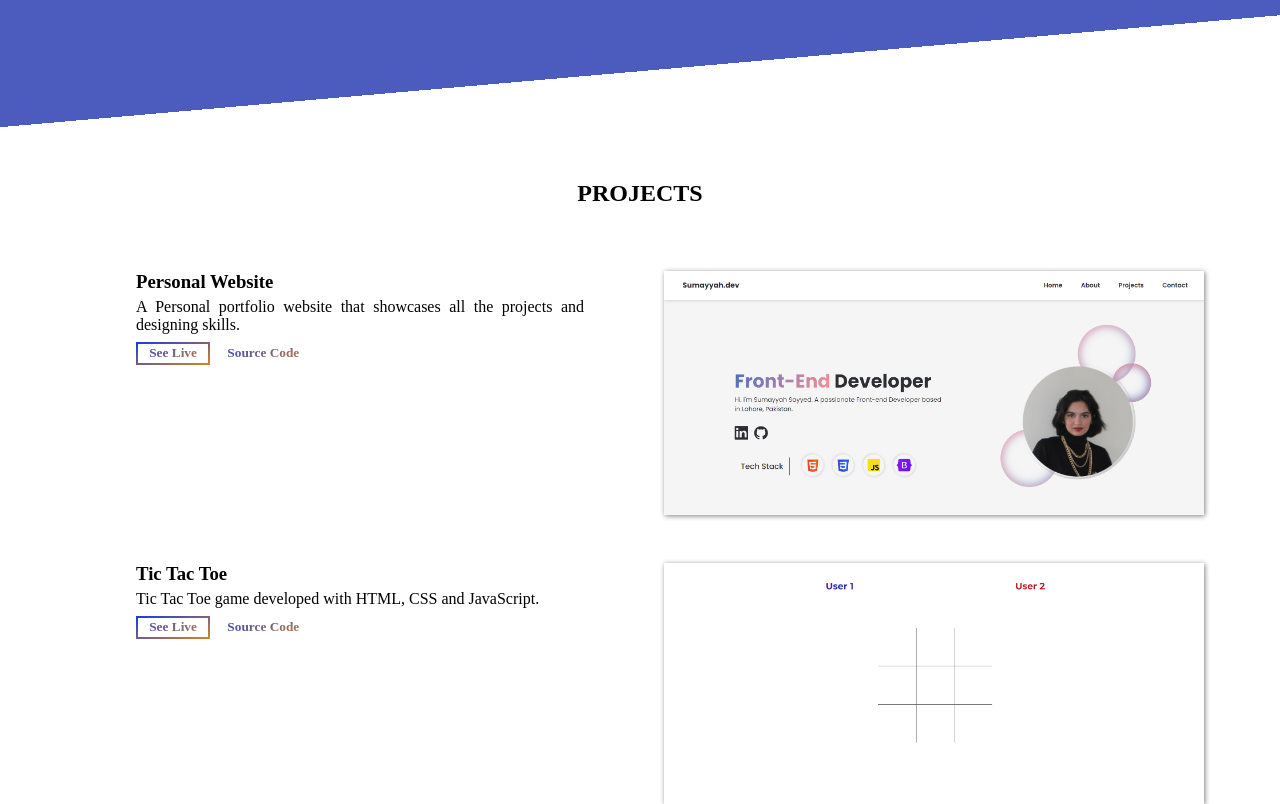
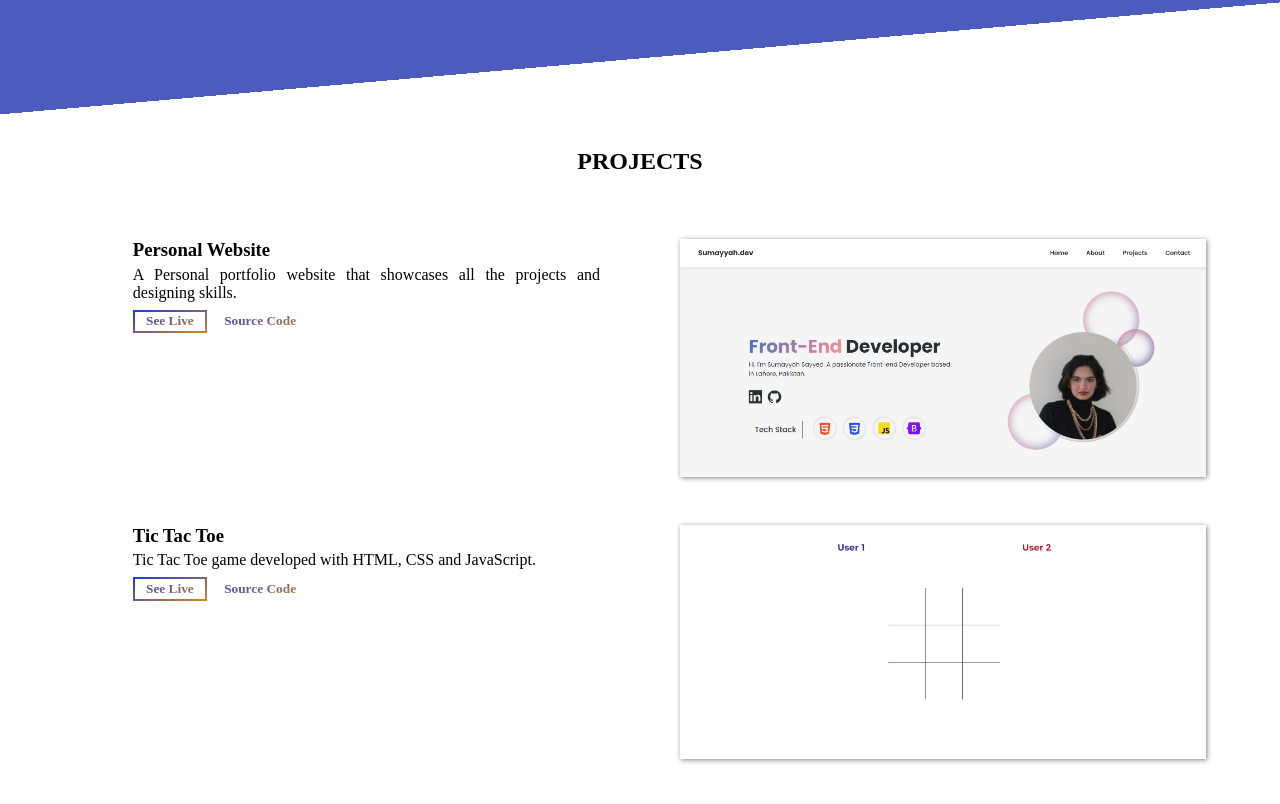
Before and after one commit to SumayyahSayyed/portfolio, a plain HTML site: page index.html in a window 1280 px wide. Shown: the part 1268-2072 px from the top of the page. Drawn offline with Linux system fonts and the light colour scheme.

Commit message:
modified html and css

```diff
--- a/index.html
+++ b/index.html
@@ -4,7 +4,7 @@
 <head>
     <meta charset="UTF-8">
     <meta name="viewport" content="width=device-width, initial-scale=1.0">
-    <meta name="description" content="portfolio website">
+    <meta name="description" content="portfolio website to showcase the projects and development skills">
     <meta name="keywords" content="Portfolio, website, Personal website">
     <meta name="author" content="Sumayyah Sayyed">
 
@@ -17,7 +17,8 @@
     <main>
         <header class="header">
             <h1>
-                Hi, My name is <span class="name">Sumayyah Sayyed</span><br>
+                Hi, My name is <span class="name">Sumayyah Sayyed</span>
+                <br>
                 I'm the Full-Stack Developer.
             </h1>
             <button class="btn name">
--- a/style.css
+++ b/style.css
@@ -68,7 +68,7 @@ h3 {
     min-height: 600px;
     background: linear-gradient(175deg, #4b5cbe 80%, white 0%);
     color: white;
-    padding: 1rem;
+    padding: 1rem 1rem 0 1rem;
 }
 
 .about-me-information {
@@ -105,7 +105,7 @@ h3 {
 /* ---------------- Projects ---------------- */
 
 .project {
-    margin: 1rem;
+    margin: 0 1rem 1rem 1rem;
 }
 
 .project h2 {
@@ -125,6 +125,8 @@ h3 {
     display: grid;
     justify-items: center;
     gap: 3rem;
+    column-gap: 5rem;
+
 
     grid-template-areas:
         'description-1'
@@ -171,7 +173,6 @@ h3 {
 
 .project-no article p {
     margin-bottom: .5rem;
-    margin-right: 2rem;
     text-align: justify;
 }
 
```
